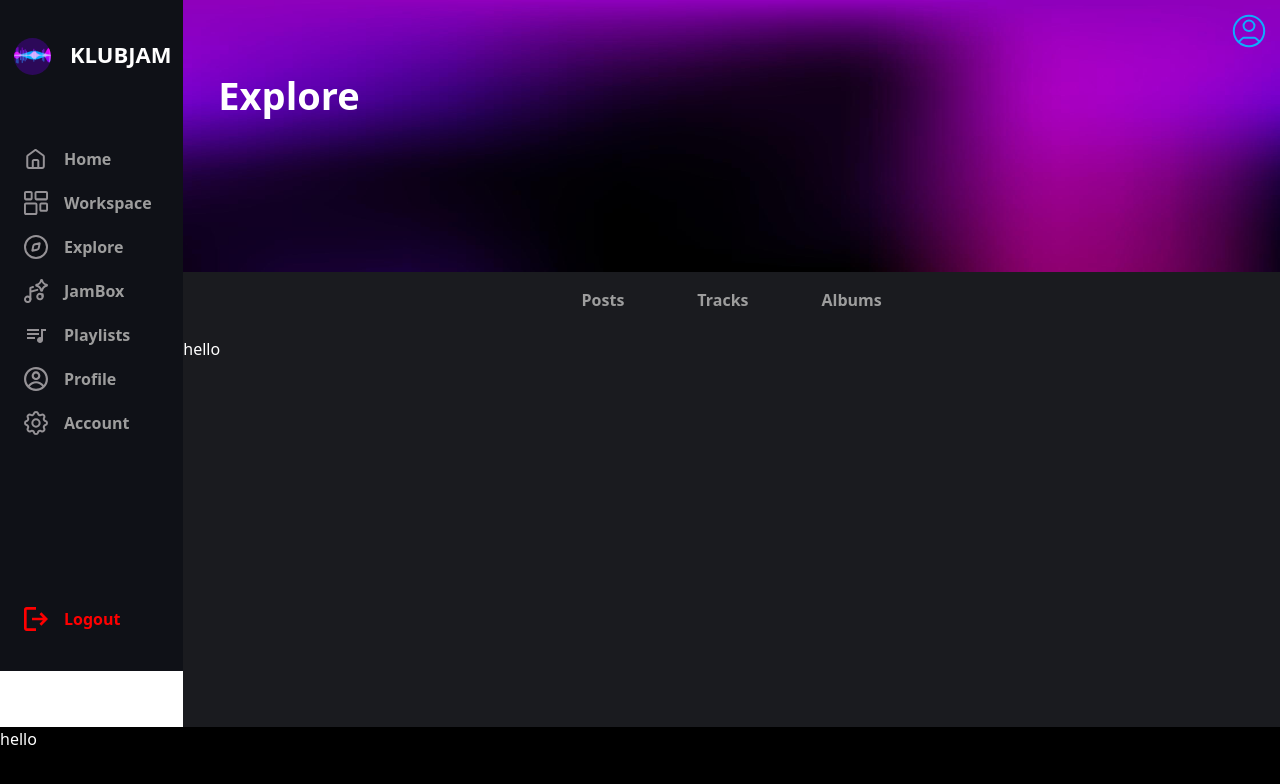
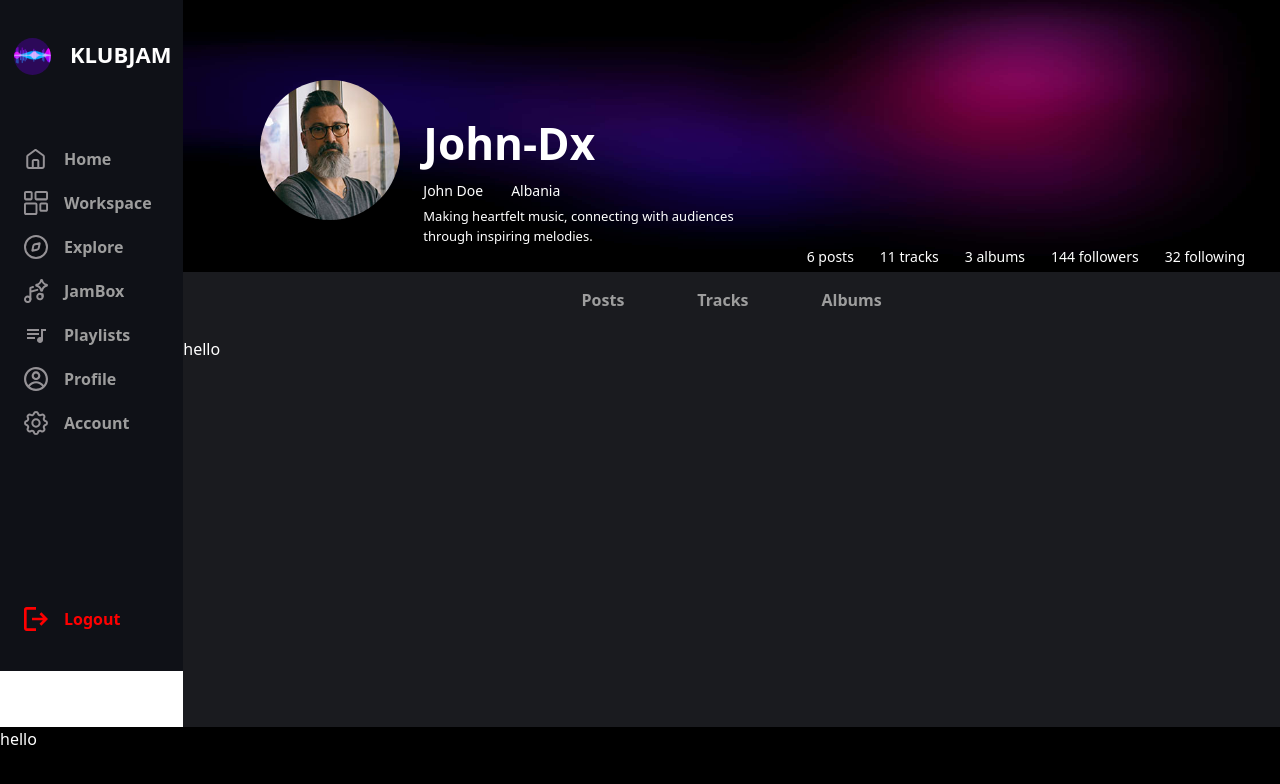
Before and after one commit to Abbas-Kanj/KLUBJAM, a React (Vite) app in the folder client/: page /Profile in a window 1280 px wide. Shown: the top 784 px of the page. Built offline with nearby package versions, Linux system fonts and the light colour scheme.

Commit message:
profile header done

```diff
--- a/client/src/pages/Profile/index.tsx
+++ b/client/src/pages/Profile/index.tsx
@@ -1,5 +1,5 @@
-import bgHeader from "../../assets/Navbar/images/dark-purple-abstract-blur-background-vector.jpg";
-import defaultLogo from "../../assets/Navbar/images/user-profile-circle.svg";
+import bgHeader from "../../assets/Navbar/images/black-blur-background-b21117e1rgm111p3.jpg";
+import defaultLogo from "../../assets/Navbar/images/Ellipse 38.svg";
 import { useState } from "react";
 import Tracks from "./components/Tracks";
 import Albums from "./components/Albums";
@@ -27,14 +27,31 @@ const Profile = () => {
           alt=""
           className="w-full h-full object-center absolute inset-0"
         />
-        <img
-          src={defaultLogo}
-          alt=""
-          className="absolute top-3 right-3 cursor-pointer"
-        />
-        <h1 className="relative mt-[67px] mb-[67px] ml-[35px] font-semibold text-[38px]">
-          Explore
-        </h1>
+        <div className="relative flex ml-[77px]">
+          <img
+            src={defaultLogo}
+            alt=""
+            className="w-[140px] h-[140px] mt-[80px] "
+          />
+          <div className=" flex flex-col ml-[23px] mt-[110px]">
+            <h1 className="font-semibold text-[44px]">John-Dx</h1>
+            <div className="flex mt-[4px] mb-[6px] gap-[28px]">
+              <h2 className="text-[14px] font-medium">John Doe</h2>
+              <h2 className="text-[14px] font-medium">Albania</h2>
+            </div>
+            <p className="font-light text-[13px]">
+              Making heartfelt music, connecting with audiences <br />
+              through inspiring melodies.
+            </p>
+          </div>
+        </div>
+        <div className="flex relative justify-end mr-[35px] gap-[26px]">
+          <h2 className="text-[14px]">6 posts</h2>
+          <h2 className="text-[14px]">11 tracks</h2>
+          <h2 className="text-[14px]">3 albums</h2>
+          <h2 className="text-[14px]">144 followers</h2>
+          <h2 className="text-[14px]">32 following</h2>
+        </div>
       </div>
       <div className="flex items-center justify-center bottom-[13px] left-9 gap-[73px] mt-[16px] mb-[25px]">
         <h2
```
Also changed, not shown: client/src/assets/Navbar/images/Ellipse 38.svg.
